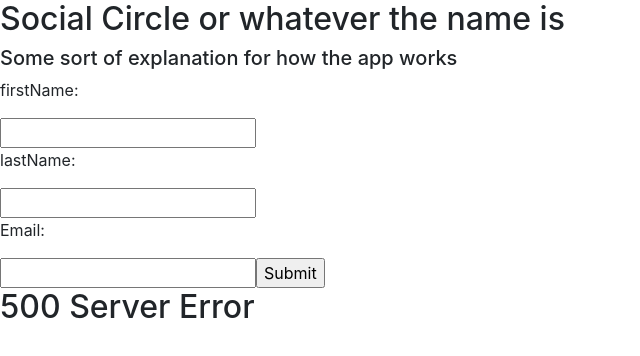
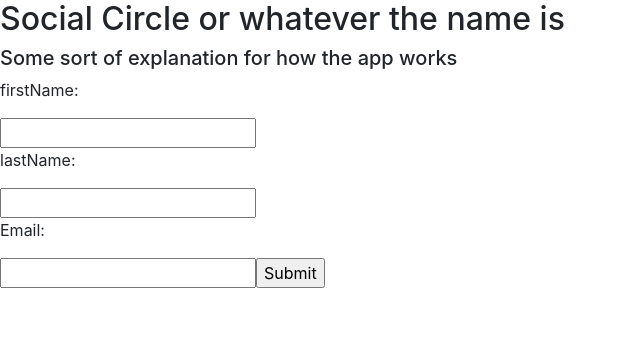
Before and after one commit to LeekSwan/Social-Circle, a React (Create React App) app in the folder client/: page / in a window 1280 px wide. Shown: the top 356 px of the page, without its empty margins (0-640 px from the left). Built offline with nearby package versions, Linux system fonts and the light colour scheme.

Commit message:
Fix typo in ServerError component causing it to render without error

```diff
--- a/client/src/App.js
+++ b/client/src/App.js
@@ -14,7 +14,7 @@ class App extends React.Component {
           <Route exact path='/' component={Login} />
           <Route path='/user/:secret' component={AddFriend} />
           <Route path='/404' component={UserNotFound} />
-          <Route Path='/500' component={ServerError} />
+          <Route path='/500' component={ServerError} />
         </div>
       </Router>
     )
```
